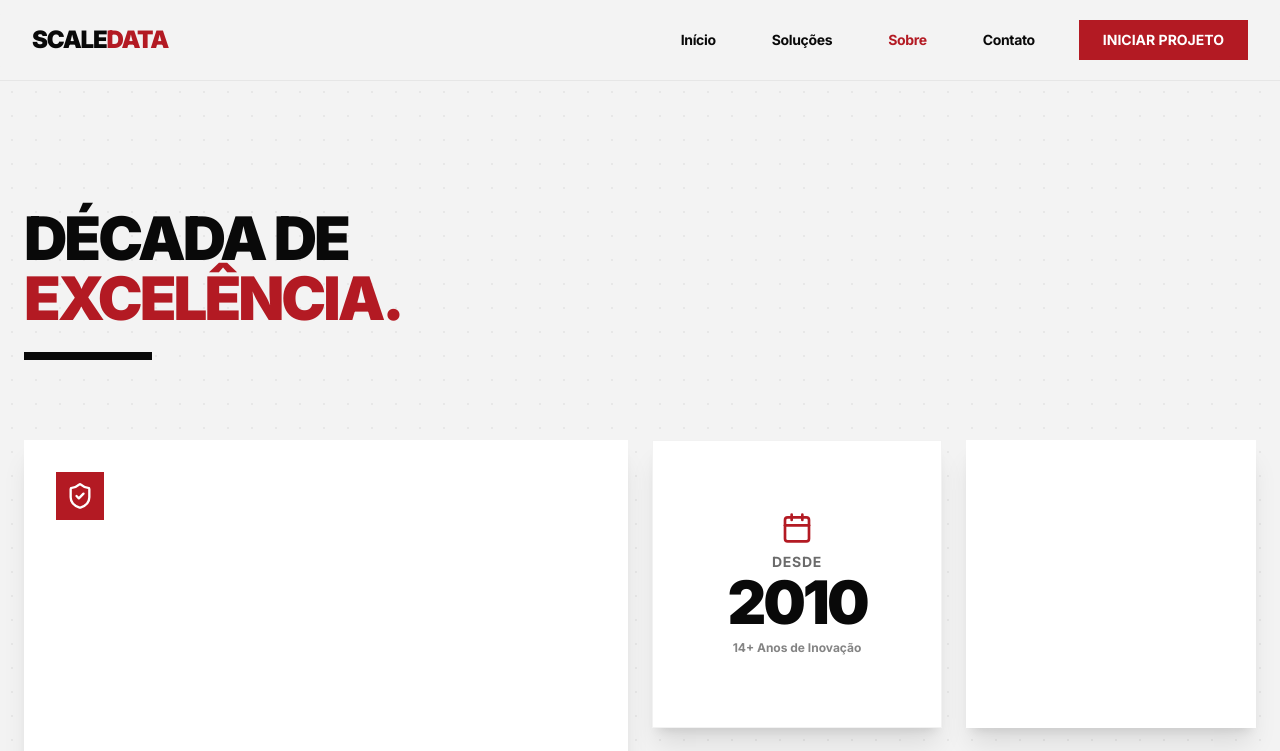
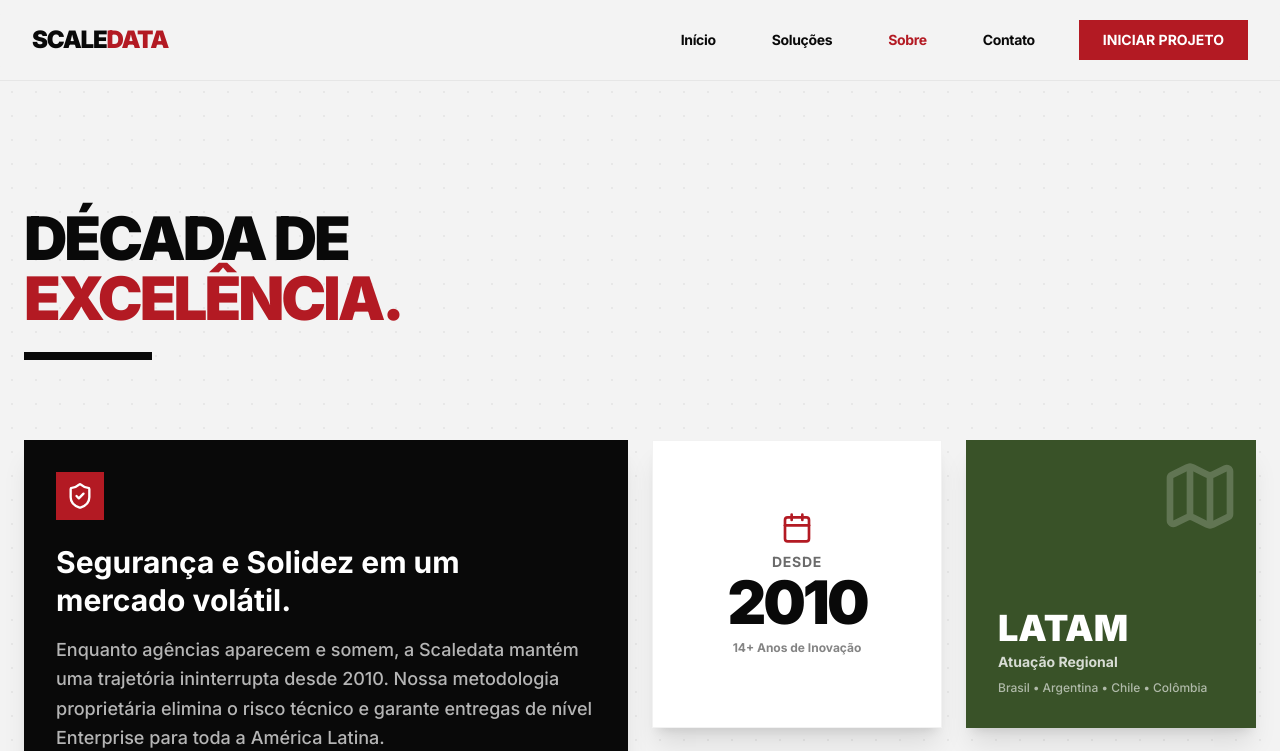
Before and after one commit to ivonsmatos/scaledata, a React (Vite) app: page /sobre in a window 1280 px wide. Shown: the top 751 px of the page. Built offline with nearby package versions, Linux system fonts and the light colour scheme.

Commit message:
fix: authority section visibility issues by removing default bg-white

```diff
--- a/src/components/AuthoritySection.tsx
+++ b/src/components/AuthoritySection.tsx
@@ -22,7 +22,7 @@ const BentoItem: React.FC<BentoItemProps> = ({ children, className = '', delay =
     whileInView={{ opacity: 1, scale: 1, y: 0 }}
     viewport={{ once: true }}
     transition={{ duration: 0.6, delay, type: "spring", bounce: 0.3 }}
-    className={`bg-white p-8 rounded-none shadow-xl border border-brand-dark/5 relative overflow-hidden group hover:border-brand-primary/50 transition-colors duration-500 ${className}`}
+    className={`p-8 rounded-none shadow-xl border border-brand-dark/5 relative overflow-hidden group hover:border-brand-primary/50 transition-colors duration-500 ${className}`}
   >
     {children}
     {/* Efeito de brilho suave ao passar o mouse */}
@@ -71,7 +71,7 @@ const AuthoritySection: React.FC = () => {
           </BentoItem>
 
           {/* BLOCO 2: Tempo de Mercado (Destaque Visual) */}
-          <BentoItem className="md:col-span-1 md:row-span-1 flex flex-col justify-center items-center text-center" delay={0.1}>
+          <BentoItem className="md:col-span-1 md:row-span-1 flex flex-col justify-center items-center text-center bg-white" delay={0.1}>
             <Calendar className="text-brand-primary mb-2" size={32} />
             <span className="text-sm font-bold text-brand-dark/60 uppercase tracking-wider">Desde</span>
             <span className="text-6xl font-black text-brand-dark tracking-tighter">2010</span>
@@ -89,7 +89,7 @@ const AuthoritySection: React.FC = () => {
           </BentoItem>
 
           {/* BLOCO 4: Métricas de Sucesso (Contador) */}
-          <BentoItem className="md:col-span-1 md:row-span-1" delay={0.3}>
+          <BentoItem className="md:col-span-1 md:row-span-1 bg-white" delay={0.3}>
             <div className="flex flex-col h-full justify-center">
               <span className="text-5xl font-black text-brand-primary mb-2">
                 +<CountUp end={150} duration={3} />
```
